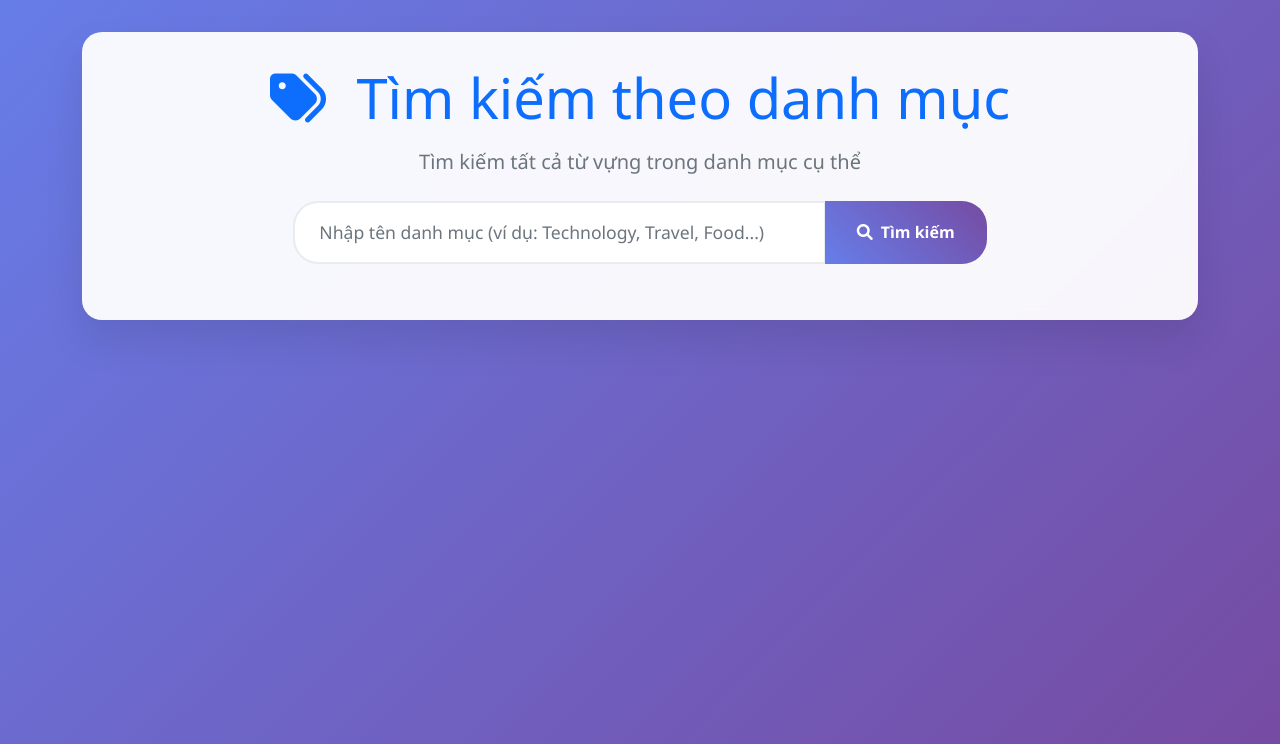
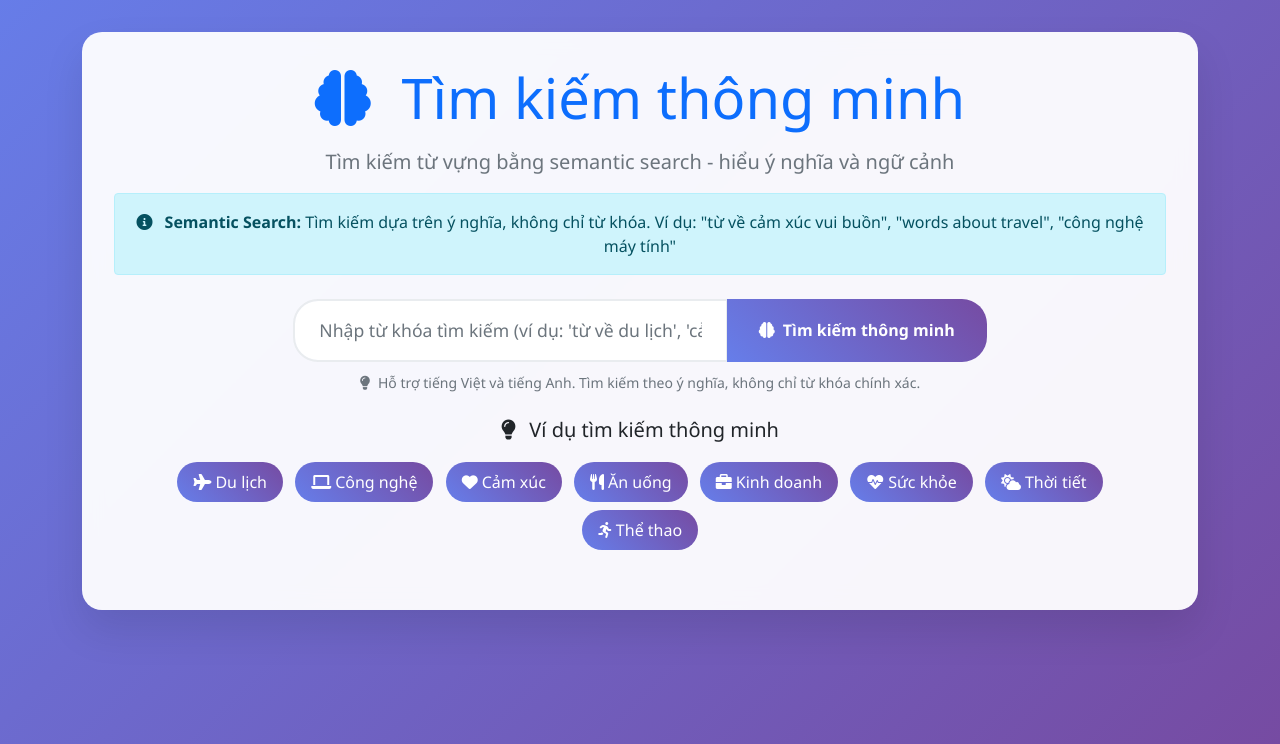
Before and after one commit to troubleman2107/flashcard-function-calling, a Flask app: page /search in a window 1280 px wide. Shown: the part 56-800 px from the top of the page. Run offline with Flask 3, Linux system fonts and the light colour scheme; data that the repository does not hold is empty.

Commit message:
update sematich

```diff
--- a/app.py
+++ b/app.py
@@ -177,7 +177,7 @@ class VocabularyManager:
     #     return []
 
     def search_by_category(self, category, limit=50):
-        """Tìm kiếm từ vựng theo category cụ thể"""
+        """Tìm kiếm từ vựng theo category cụ thể - DEPRECATED, sử dụng semantic_search thay thế"""
         try:
             # Lấy tất cả dữ liệu
             all_data = self.collection.get(include=["metadatas"])
@@ -206,6 +206,85 @@ class VocabularyManager:
         except Exception as e:
             print(f"Error searching by category: {e}")
             return []
+
+    def semantic_search(self, query, limit=10, similarity_threshold=0.3):
+        """Tìm kiếm từ vựng bằng semantic search dựa trên vector embeddings"""
+        try:
+            # Tạo query text phong phú hơn để tìm kiếm semantic
+            enhanced_query = self._enhance_search_query(query)
+
+            # Thực hiện semantic search với ChromaDB
+            results = self.collection.query(
+                query_texts=[enhanced_query],
+                n_results=limit,
+                include=["metadatas", "distances", "documents"]
+            )
+
+            formatted_results = []
+            if results["metadatas"] and results["metadatas"][0]:
+                for i, metadata in enumerate(results["metadatas"][0]):
+                    # Kiểm tra similarity threshold
+                    distance = results["distances"][0][i] if results["distances"] else 0
+                    similarity = 1 - distance  # ChromaDB trả về distance, chuyển thành similarity
+
+                    if similarity >= similarity_threshold:
+                        formatted_results.append({
+                            "word": metadata["word"],
+                            "vietnamese_meaning": metadata["vietnamese_meaning"],
+                            "category": metadata["category"],
+                            "part_of_speech": metadata["part_of_speech"],
+                            "example_sentences": metadata["example_sentences"].split("|"),
+                            "mnemonic_tip": metadata["mnemonic_tip"],
+                            "phonetic": metadata["phonetic"],
+                            "synonyms": metadata["synonyms"].split(",") if metadata["synonyms"] else [],
+                            "difficulty_level": metadata.get("difficulty_level", "intermediate"),
+                            "similarity_score": round(similarity, 3)
+                        })
+
+            # Sắp xếp theo similarity score giảm dần
+            formatted_results.sort(key=lambda x: x["similarity_score"], reverse=True)
+
+            print(f"Semantic search for '{query}' found {len(formatted_results)} results")
+            return formatted_results
+
+        except Exception as e:
+            print(f"Error in semantic search: {e}")
+            return []
+
+    def _enhance_search_query(self, query):
+        """Tăng cường query để semantic search hiệu quả hơn"""
+        # Mapping các từ khóa tiếng Việt sang tiếng Anh và mở rộng ngữ cảnh
+        query_mappings = {
+            "du lịch": "travel vacation holiday trip journey tourism sightseeing adventure",
+            "công nghệ": "technology computer software programming internet digital tech innovation",
+            "ăn uống": "food eating drinking restaurant cooking meal cuisine nutrition",
+            "kinh doanh": "business work office company management finance economy",
+            "giáo dục": "education school learning study teaching knowledge academic",
+            "sức khỏe": "health medical doctor hospital medicine fitness wellness",
+            "thể thao": "sports exercise fitness game competition athletic physical",
+            "giải trí": "entertainment movie music fun leisure recreation hobby",
+            "khoa học": "science research experiment discovery scientific knowledge",
+            "nghệ thuật": "art creative painting drawing design artistic culture",
+            "thiên nhiên": "nature environment natural outdoor wildlife plants animals",
+            "gia đình": "family parents children relatives home domestic",
+            "cảm xúc": "emotions feelings mood happy sad angry love",
+            "thời gian": "time clock hour minute day week month year",
+            "màu sắc": "colors red blue green yellow black white colorful",
+            "số": "numbers counting mathematics numeric quantity amount",
+            "động vật": "animals pets wildlife creatures living beings",
+            "giao thông": "transportation vehicle car bus train plane travel",
+            "quần áo": "clothing clothes fashion wear dress shirt pants",
+            "thời tiết": "weather climate rain sun snow wind temperature"
+        }
+
+        # Tìm mapping phù hợp
+        query_lower = query.lower()
+        for vietnamese_term, english_expansion in query_mappings.items():
+            if vietnamese_term in query_lower:
+                return f"{query} {english_expansion}"
+
+        # Nếu không tìm thấy mapping, trả về query gốc với một số từ khóa chung
+        return f"{query} vocabulary words language learning"
 
     def delete_vocabulary(self, word):
         """Xóa từ vựng khỏi ChromaDB"""
@@ -429,6 +508,35 @@ TEXT_ANALYSIS_FUNCTION = {
     },
 }
 
+# Function tool for semantic vocabulary search
+SEMANTIC_VOCABULARY_SEARCH_FUNCTION = {
+    "type": "function",
+    "function": {
+        "name": "semantic_search_vocabulary",
+        "description": "Tìm kiếm từ vựng bằng semantic search dựa trên ý nghĩa và ngữ cảnh. Sử dụng khi người dùng hỏi về từ vựng liên quan đến một chủ đề, khái niệm hoặc tình huống cụ thể.",
+        "parameters": {
+            "type": "object",
+            "properties": {
+                "query": {
+                    "type": "string",
+                    "description": "Từ khóa hoặc mô tả chủ đề cần tìm kiếm. Có thể là tiếng Việt hoặc tiếng Anh. Ví dụ: 'du lịch', 'travel', 'công nghệ', 'technology', 'ăn uống', 'food', 'cảm xúc vui buồn', 'happy sad emotions'",
+                },
+                "limit": {
+                    "type": "integer",
+                    "description": "Số lượng từ vựng tối đa cần trả về (mặc định 10)",
+                    "default": 10
+                },
+                "similarity_threshold": {
+                    "type": "number",
+                    "description": "Ngưỡng độ tương đồng tối thiểu (0.0-1.0, mặc định 0.3)",
+                    "default": 0.3
+                }
+            },
+            "required": ["query"],
+        },
+    },
+}
+
 
 # Enhanced save_to_history function with audio and ChromaDB (with duplicate prevention)
 def save_to_history(word, result):
@@ -567,6 +675,53 @@ def delete_flashcard(index):
         del history_data[index]
         with open(HISTORY_FILE, "w", encoding="utf-8") as f:
             json.dump(history_data, f, ensure_ascii=False, indent=2)
+
+
+def semantic_search_vocabulary_function(query, limit=10, similarity_threshold=0.3):
+    """Function để tìm kiếm từ vựng bằng semantic search cho function calling"""
+    try:
+        # Tìm kiếm bằng semantic search
+        results = vocab_manager.semantic_search(query, limit=limit, similarity_threshold=similarity_threshold)
+
+        if not results:
+            return {
+                "success": False,
+                "message": f"Không tìm thấy từ vựng nào liên quan đến '{query}'",
+                "query": query,
+                "results": []
+            }
+
+        # Format kết quả cho function calling
+        formatted_results = []
+        for word_data in results:
+            formatted_results.append({
+                "word": word_data["word"],
+                "vietnamese_meaning": word_data["vietnamese_meaning"],
+                "part_of_speech": word_data["part_of_speech"],
+                "phonetic": word_data["phonetic"],
+                "example_sentences": word_data["example_sentences"],
+                "mnemonic_tip": word_data["mnemonic_tip"],
+                "difficulty_level": word_data["difficulty_level"],
+                "synonyms": word_data["synonyms"],
+                "category": word_data["category"],
+                "similarity_score": word_data["similarity_score"]
+            })
+
+        return {
+            "success": True,
+            "message": f"Tìm thấy {len(results)} từ vựng liên quan đến '{query}'",
+            "query": query,
+            "results": formatted_results,
+            "count": len(results)
+        }
+
+    except Exception as e:
+        return {
+            "success": False,
+            "message": f"Lỗi tìm kiếm: {str(e)}",
+            "query": query,
+            "results": []
+        }
 
 
 def format_vocabulary_result(function_data):
@@ -830,6 +985,91 @@ def chat_api():
         return jsonify({"success": False, "message": f"❌ Đã xảy ra lỗi: {str(e)}"})
 
 
+@app.route("/api/semantic-search", methods=["POST"])
+def semantic_search_api():
+    """API xử lý tìm kiếm từ vựng bằng semantic search với function calling"""
+    data = request.get_json()
+    message = data.get("message", "").strip()
+
+    if not message:
+        return jsonify({"success": False, "message": "Vui lòng nhập nội dung tìm kiếm"})
+
+    try:
+        # Sử dụng AI để quyết định có cần tìm kiếm từ vựng không và trích xuất query
+        messages = [
+            {
+                "role": "system",
+                "content": (
+                    "Bạn là một trợ lý học từ vựng tiếng Anh thông minh sử dụng semantic search. "
+                    "Khi người dùng hỏi về từ vựng liên quan đến một chủ đề, khái niệm, tình huống, hoặc cảm xúc "
+                    "(ví dụ: 'các từ liên quan đến du lịch', 'từ vựng về công nghệ', 'từ về cảm xúc vui buồn', 'words about happiness'), "
+                    "hãy sử dụng function semantic_search_vocabulary để tìm kiếm trong cơ sở dữ liệu. "
+                    "Semantic search sẽ tìm từ vựng dựa trên ý nghĩa và ngữ cảnh, không chỉ khớp từ khóa. "
+                    "Nếu không phải câu hỏi về tìm kiếm từ vựng, hãy trả lời bình thường."
+                ),
+            },
+            {"role": "user", "content": message},
+        ]
+
+        response = client.chat.completions.create(
+            model="GPT-4o-mini",
+            messages=messages,
+            tools=[SEMANTIC_VOCABULARY_SEARCH_FUNCTION],
+            tool_choice="auto",
+        )
+
+        # Kiểm tra xem AI có gọi function không
+        if response.choices[0].message.tool_calls:
+            tool_call = response.choices[0].message.tool_calls[0]
+            if tool_call.function.name == "semantic_search_vocabulary":
+                function_args = json.loads(tool_call.function.arguments)
+                query = function_args.get("query", "")
+                limit = function_args.get("limit", 10)
+                similarity_threshold = function_args.get("similarity_threshold", 0.3)
+
+                # Gọi function semantic search
+                search_result = semantic_search_vocabulary_function(query, limit, similarity_threshold)
+
+                if search_result["success"]:
+                    # Format kết quả để hiển thị với similarity scores
+                    formatted_response = f"🔍 **Tìm thấy {search_result['count']} từ vựng liên quan đến '{query}' (Semantic Search):**\n\n"
+
+                    for i, word_data in enumerate(search_result["results"], 1):
+                        similarity_emoji = "🎯" if word_data['similarity_score'] >= 0.7 else "📍" if word_data['similarity_score'] >= 0.5 else "📌"
+                        formatted_response += f"**{i}. {word_data['word'].upper()}** /{word_data['phonetic']}/ ({word_data['part_of_speech']}) {similarity_emoji} {word_data['similarity_score']}\n"
+                        formatted_response += f"   📝 {word_data['vietnamese_meaning']}\n"
+                        formatted_response += f"   🏷️ Category: {word_data['category']}\n"
+                        if word_data['example_sentences']:
+                            formatted_response += f"   💡 Ví dụ: {word_data['example_sentences'][0]}\n"
+                        formatted_response += "\n"
+
+                    return jsonify({
+                        "success": True,
+                        "message": formatted_response,
+                        "type": "semantic_search",
+                        "query": query,
+                        "results": search_result["results"],
+                        "count": search_result["count"]
+                    })
+                else:
+                    return jsonify({
+                        "success": False,
+                        "message": search_result["message"],
+                        "type": "semantic_search"
+                    })
+        else:
+            # Không có function call, trả lời bình thường
+            ai_response = response.choices[0].message.content
+            return jsonify({
+                "success": True,
+                "message": ai_response,
+                "type": "general_chat"
+            })
+
+    except Exception as e:
+        return jsonify({"success": False, "message": f"❌ Đã xảy ra lỗi: {str(e)}"})
+
+
 @app.route("/list")
 def flashcard_list():
     """Hiển thị danh sách tất cả flashcard"""
--- a/templates/search.html
+++ b/templates/search.html
@@ -132,10 +132,15 @@
         <div class="search-container">
             <div class="text-center mb-4">
                 <h1 class="display-4 text-primary mb-3">
-                    <i class="fas fa-tags me-3"></i>
-                    Tìm kiếm theo danh mục
+                    <i class="fas fa-brain me-3"></i>
+                    Tìm kiếm thông minh
                 </h1>
-                <p class="lead text-muted">Tìm kiếm tất cả từ vựng trong danh mục cụ thể</p>
+                <p class="lead text-muted">Tìm kiếm từ vựng bằng semantic search - hiểu ý nghĩa và ngữ cảnh</p>
+                <div class="alert alert-info">
+                    <i class="fas fa-info-circle me-2"></i>
+                    <strong>Semantic Search:</strong> Tìm kiếm dựa trên ý nghĩa, không chỉ từ khóa.
+                    Ví dụ: "từ về cảm xúc vui buồn", "words about travel", "công nghệ máy tính"
+                </div>
             </div>
 
             <!-- Search Form -->
@@ -143,30 +148,53 @@
                 <div class="col-md-8">
                     <div class="input-group">
                         <input type="text" id="searchInput" class="form-control search-input"
-                            placeholder="Nhập tên danh mục (ví dụ: Technology, Travel, Food...)">
-                        <button class="btn search-btn" type="button" onclick="performSearch()">
-                            <i class="fas fa-search me-2"></i>Tìm kiếm
+                            placeholder="Nhập từ khóa tìm kiếm (ví dụ: 'từ về du lịch', 'cảm xúc vui buồn', 'technology words')">
+                        <button class="btn search-btn" type="button" onclick="performSemanticSearch()">
+                            <i class="fas fa-brain me-2"></i>Tìm kiếm thông minh
                         </button>
+                    </div>
+                    <div class="text-center mt-2">
+                        <small class="text-muted">
+                            <i class="fas fa-lightbulb me-1"></i>
+                            Hỗ trợ tiếng Việt và tiếng Anh. Tìm kiếm theo ý nghĩa, không chỉ từ khóa chính xác.
+                        </small>
                     </div>
                 </div>
             </div>
 
-            <!-- Categories Stats -->
-            {% if categories %}
+            <!-- Example Queries -->
             <div class="mb-4">
                 <h5 class="text-center mb-3">
-                    <i class="fas fa-tags me-2"></i>
-                    Các danh mục có sẵn ({{ categories|length }} categories)
+                    <i class="fas fa-lightbulb me-2"></i>
+                    Ví dụ tìm kiếm thông minh
                 </h5>
                 <div class="text-center">
-                    {% for category, count in categories.items() %}
-                    <button class="btn category-badge" onclick="selectCategory('{{ category }}')">
-                        {{ category }} ({{ count }})
+                    <button class="btn category-badge" onclick="selectQuery('các từ liên quan đến du lịch')">
+                        <i class="fas fa-plane me-1"></i>Du lịch
                     </button>
-                    {% endfor %}
+                    <button class="btn category-badge" onclick="selectQuery('từ vựng về công nghệ')">
+                        <i class="fas fa-laptop me-1"></i>Công nghệ
+                    </button>
+                    <button class="btn category-badge" onclick="selectQuery('từ về cảm xúc vui buồn')">
+                        <i class="fas fa-heart me-1"></i>Cảm xúc
+                    </button>
+                    <button class="btn category-badge" onclick="selectQuery('words about food and eating')">
+                        <i class="fas fa-utensils me-1"></i>Ăn uống
+                    </button>
+                    <button class="btn category-badge" onclick="selectQuery('từ vựng kinh doanh')">
+                        <i class="fas fa-briefcase me-1"></i>Kinh doanh
+                    </button>
+                    <button class="btn category-badge" onclick="selectQuery('health and medical terms')">
+                        <i class="fas fa-heartbeat me-1"></i>Sức khỏe
+                    </button>
+                    <button class="btn category-badge" onclick="selectQuery('từ về thời tiết')">
+                        <i class="fas fa-cloud-sun me-1"></i>Thời tiết
+                    </button>
+                    <button class="btn category-badge" onclick="selectQuery('sports and exercise')">
+                        <i class="fas fa-running me-1"></i>Thể thao
+                    </button>
                 </div>
             </div>
-            {% endif %}
 
             <!-- Loading -->
             <div class="text-center loading" id="loading">
@@ -183,28 +211,28 @@
 
     <script src="https://cdn.jsdelivr.net/npm/bootstrap@5.1.3/dist/js/bootstrap.bundle.min.js"></script>
     <script>
-        // Search function (only category search)
-        async function performSearch() {
+        // Semantic search function
+        async function performSemanticSearch() {
             const query = document.getElementById('searchInput').value.trim();
 
             if (!query) {
-                alert('Vui lòng nhập tên danh mục');
+                alert('Vui lòng nhập từ khóa tìm kiếm');
                 return;
             }
 
             showLoading(true);
 
             try {
-                const response = await fetch('/api/search-category', {
+                const response = await fetch('/api/semantic-search', {
                     method: 'POST',
                     headers: {
                         'Content-Type': 'application/json',
                     },
-                    body: JSON.stringify({ category: query, limit: 50 })
+                    body: JSON.stringify({ message: query })
                 });
 
                 const data = await response.json();
-                displayResults(data);
+                displaySemanticResults(data);
             } catch (error) {
                 console.error('Error:', error);
                 displayError('Đã xảy ra lỗi khi tìm kiếm');
@@ -214,14 +242,19 @@
         }
 
         // Legacy function for backward compatibility
-        function searchByTopic() {
-            performSearch();
+        function performSearch() {
+            performSemanticSearch();
         }
 
-        // Select category function
+        // Select query function
+        function selectQuery(query) {
+            document.getElementById('searchInput').value = query;
+            performSemanticSearch();
+        }
+
+        // Legacy function for backward compatibility
         function selectCategory(category) {
-            document.getElementById('searchInput').value = category;
-            performSearch();
+            selectQuery(category);
         }
 
         // Show/hide loading
@@ -229,19 +262,33 @@
             document.getElementById('loading').style.display = show ? 'block' : 'none';
         }
 
-        // Display search results
-        function displayResults(data) {
+        // Display semantic search results
+        function displaySemanticResults(data) {
             const resultsDiv = document.getElementById('searchResults');
 
             if (data.success && data.results && data.results.length > 0) {
                 let html = `
                     <div class="alert alert-success">
-                        <i class="fas fa-check-circle me-2"></i>
-                        ${data.message}
+                        <i class="fas fa-brain me-2"></i>
+                        <strong>Semantic Search:</strong> Tìm thấy ${data.count} từ vựng liên quan đến "${data.query}"
                     </div>
                 `;
 
-                data.results.forEach(word => {
+                data.results.forEach((word, index) => {
+                    // Determine similarity emoji and color
+                    let similarityEmoji = "🎯";
+                    let similarityColor = "success";
+                    if (word.similarity_score >= 0.7) {
+                        similarityEmoji = "🎯";
+                        similarityColor = "success";
+                    } else if (word.similarity_score >= 0.5) {
+                        similarityEmoji = "📍";
+                        similarityColor = "warning";
+                    } else {
+                        similarityEmoji = "📌";
+                        similarityColor = "info";
+                    }
+
                     html += `
                         <div class="word-card">
                             <div class="d-flex justify-content-between align-items-start mb-2">
@@ -254,6 +301,13 @@
                                     <span class="badge bg-secondary me-2">${word.part_of_speech}</span>
                                     <span class="badge bg-info me-2">${word.category}</span>
                                     ${word.difficulty_level ? `<span class="badge bg-warning me-2">${word.difficulty_level}</span>` : ''}
+                                </div>
+                                <div class="text-end">
+                                    <span class="similarity-badge bg-${similarityColor}">
+                                        ${similarityEmoji} ${word.similarity_score}
+                                    </span>
+                                    <br>
+                                    <small class="text-muted">Độ liên quan</small>
                                 </div>
                             </div>
 
@@ -301,6 +355,15 @@
                 });
 
                 resultsDiv.innerHTML = html;
+            } else if (data.type === 'general_chat') {
+                // Handle general chat response
+                resultsDiv.innerHTML = `
+                    <div class="alert alert-info text-center">
+                        <i class="fas fa-comments me-2"></i>
+                        <strong>AI Response:</strong><br>
+                        ${data.message}
+                    </div>
+                `;
             } else {
                 resultsDiv.innerHTML = `
                     <div class="alert alert-warning text-center">
@@ -309,6 +372,11 @@
                     </div>
                 `;
             }
+        }
+
+        // Legacy function for backward compatibility
+        function displayResults(data) {
+            displaySemanticResults(data);
         }
 
         // Display error
@@ -324,7 +392,7 @@
         // Enter key support
         document.getElementById('searchInput').addEventListener('keypress', function (e) {
             if (e.key === 'Enter') {
-                performSearch();
+                performSemanticSearch();
             }
         });
     </script>
```
Also changed, not shown: history.json (+78 -0 lines), chroma_db/chroma.sqlite3, 4 other files.
